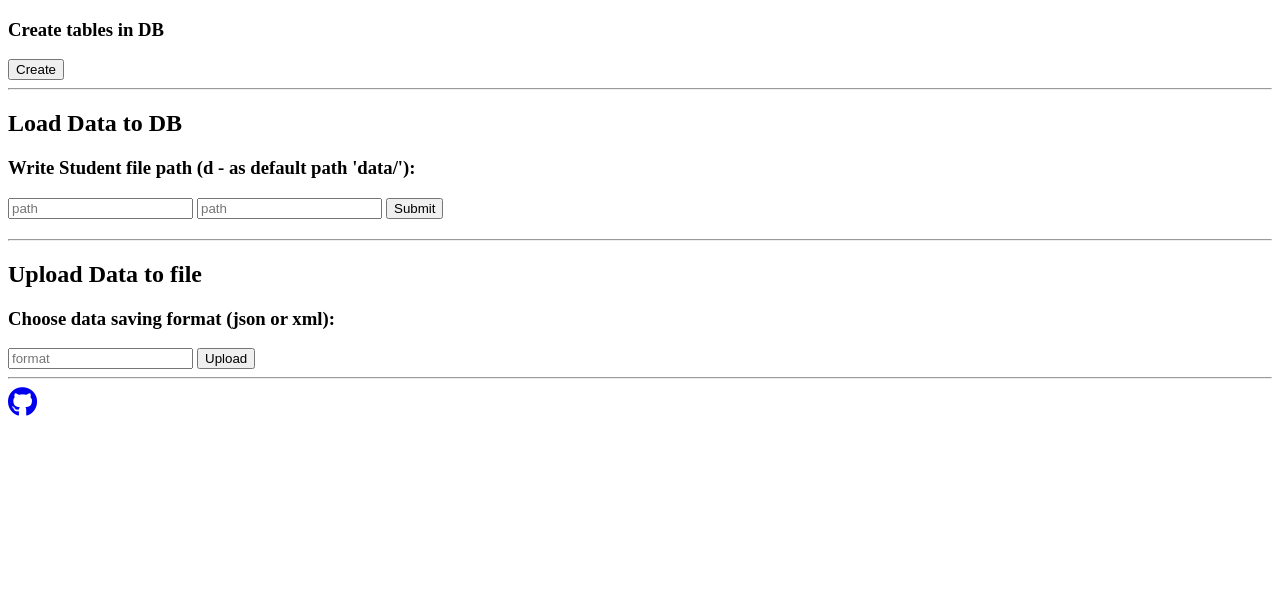
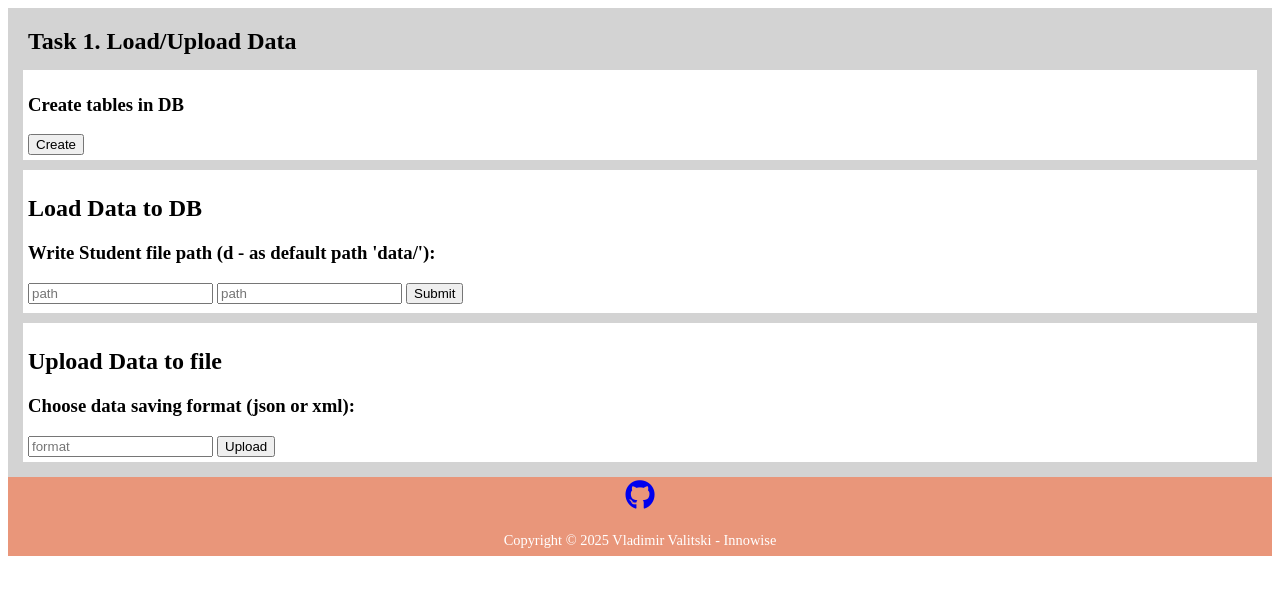
Before and after one commit to VladimirValitsky/inno_t1, a Flask app: page / in a window 1280 px wide. Shown: the top 595 px of the page. Run offline with Flask 3, Linux system fonts and the light colour scheme; some libraries are stand-ins or nearby versions.

Commit message:
added styles

```diff
--- /dev/null
+++ b/static/styles.css
@@ -0,0 +1,26 @@
+.all-browsers {
+	margin: 0;
+	padding: 5px;
+	background-color: lightgray;
+}
+
+.all-browsers > h1, .browser {
+	margin: 10px;
+	padding: 5px;
+}
+
+.browser {
+	background: white;
+}
+
+.browser > h2, p {
+	margin: 4px;
+	font-size: 90%;
+}
+
+footer {
+	text-align: center;
+	padding: 3px;
+	background-color: DarkSalmon;
+	color: white;
+}
--- a/templates/index.html
+++ b/templates/index.html
@@ -4,17 +4,22 @@
     <meta charset="UTF-8">
     <meta name="viewport" content="width=device-width, initial-scale=1.0">
     <title>Task 1</title>
+	<link rel="stylesheet" href="/static/styles.css">
 </head>
 <body>
 
+	<article class="all-browsers">
+		<h1>Task 1. Load/Upload Data</h1>
+
+		<article class="browser">
 			<form id="run-form-1" method="POST" action="/create_tables">
 				<h3>Create tables in DB</h3>
 				<button type="submit">Create</button>
 			</form>
+			<div id="script-result-1"></div>
+		</article>
 
-    <div id="script-result-1"></div>
-	<hr>
-
+		<article class="browser">
 			<form method="POST">
 				<h2>Load Data to DB</h2>
 				<h3>Write Student file path (d - as default path 'data/'):</h3>
@@ -22,23 +27,26 @@
 				<input type="text" name="rooms_path" required placeholder="path">
 				<input type="submit" value="Submit">
 			</form>
+			<h2>{{ result }}</h2>
+		</article>
 
-    <h2>{{ result }}</h2>
-	<hr>
-
+		<article class="browser">
 			<form id="run-form-2" method="POST" action="/upload_data">
 				<h2>Upload Data to file</h2>
 				<h3>Choose data saving format (json or xml):</h3>
 				<input type="text" name="file_format" required placeholder="format">
 				<button type="submit">Upload</button>
 			</form>
+			<div id="script-result-2"></div>
+		</article>
+	  </article>
 
-    <div id="script-result-2"></div>
-	<hr>
+	<footer>
 		<link rel="stylesheet" href="https://use.fontawesome.com/releases/v5.6.1/css/all.css">
-	<div class='footer'>
 		<a href="https://github.com/VladimirValitsky/inno_t1.git"><i class="fab fa-github" style='font-size:30px'></i></a>
-	</div>
+		<br></br>
+		<p>Copyright © 2025 Vladimir Valitski - Innowise</p>
+	</footer>
 
     <script>
         async function runScript(formId, resultDivId) {
```
Lines whose indentation alone changed are shown as unchanged.
